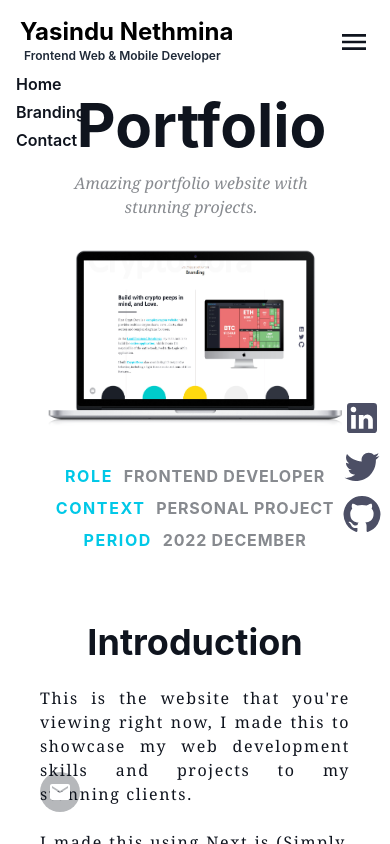
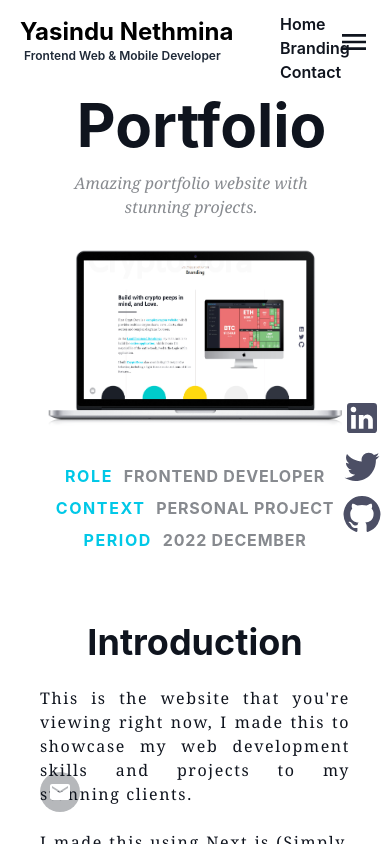
Before and after one commit to VaibhavDabral11/Portfolio-Website, a Next.js app: page /Portfolio in a window 390 px wide. Both pictures are taken after a click on the button 354 px from the left and 42 px from the top of the page. Built offline with nearby package versions, Linux system fonts and the light colour scheme.

Commit message:
navbar update!

```diff
--- a/components/Navbar/Navbar.css
+++ b/components/Navbar/Navbar.css
@@ -30,14 +30,14 @@
 
 @media (max-width: 640px) {
   .menu-bar-active {
-        display:block;
+    display: block;
     transition: 1s;
   }
 
   .menu-bar {
-        display:block;
-        transform: translateY(100rem);
-        opacity:0;
+    display: block;
+    transform: translateY(-10rem);
+    opacity: 0;
     transition: 1s;
   }
 }
--- a/components/Navbar/NavbarProjects.tsx
+++ b/components/Navbar/NavbarProjects.tsx
@@ -57,11 +57,14 @@ const NavbarProjects: FC = () => {
           }
         >
           <div className="z-40">
-            <Link href="/" className="font-semibold text-[#0f141e]">
+            <Link
+              href="/"
+              className="absolute -top-16 left-64 ml-2 mt-1 font-semibold text-[#0f141e]"
+            >
               Home
             </Link>
           </div>
-          <div className="my-1">
+          <div className="absolute -top-10 left-64 ml-2 mt-1">
             <Link
               href="#analysis-outer-section"
               className="font-semibold text-[#0f141e]"
@@ -69,7 +72,7 @@ const NavbarProjects: FC = () => {
               Branding
             </Link>
           </div>
-          <div>
+          <div className="absolute -top-4 left-64 ml-2 mt-1">
             <Link
               href="#see-next-work"
               className="font-semibold text-[#0f141e]"
--- a/pages/index.tsx
+++ b/pages/index.tsx
@@ -65,7 +65,8 @@ export default function Home() {
               >
                 I&apos;m Yasindu, a frontend web developer with extensive
                 knowledge and experience in React, Javascript, Typescript, SASS,
-                TailwindCSS, Next Js, Node Js, MongoDB, GraphQL, Jest, etc...
+                TailwindCSS, Next Js, Node Js, MongoDB, AWS, SQL, GraphQL, Jest,
+                Docker etc...
                 <br />
                 <br /> When I program, I&apos;m leveraging the work of millions
                 of other people, including code in libraries, compilers,
```
Lines whose indentation alone changed are shown as unchanged.
